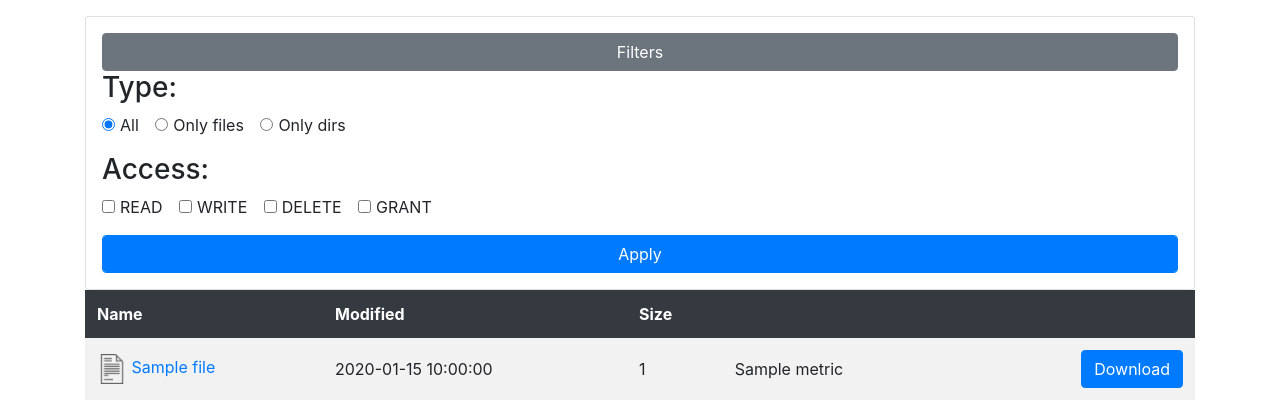
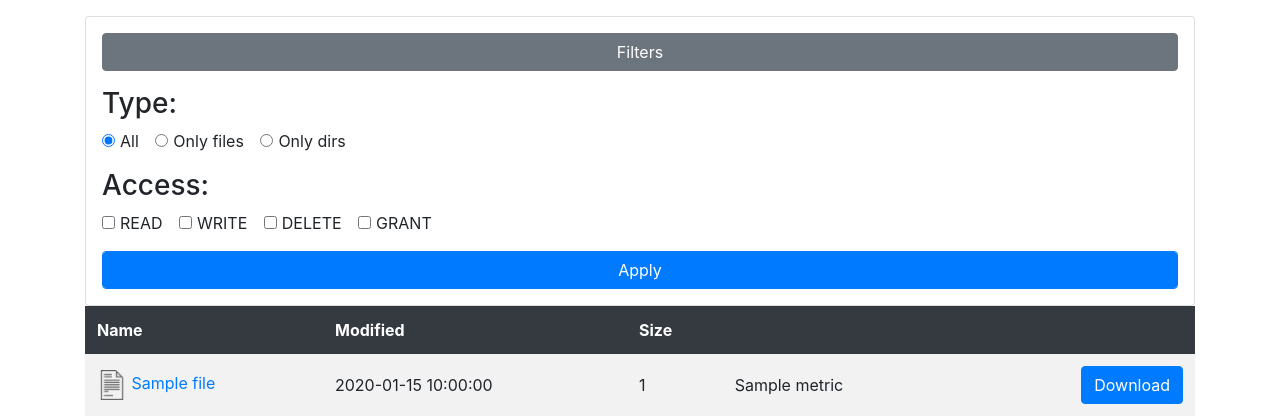
Before and after one commit to AleksandrKovshariov/Client, a Flask app: template templates/files/files.html in a window 1280 px wide, after a click on "Filters". Shown: the part 128-548 px from the top of the page. Run offline with Flask 2, Linux system fonts and the light colour scheme; the template is opened without the code that fills it: most values are stand-ins (such as "Sample title", 1, 10 or a date in 2020); some libraries are stand-ins or nearby versions.

Commit message:
Small style changes

```diff
--- a/templates/files/files.html
+++ b/templates/files/files.html
@@ -23,7 +23,7 @@
     </button>
     <form method="get" class="collapse" id="filters">
       <div class="form-group">
-        <h3>Type:</h3>
+        <h3 class="pt-3">Type:</h3>
         <div class="form-check form-check-inline">
           <input class="form-check-input" type="radio" name="exampleRadios" id="exampleRadios1" value="option1" checked>
           <label class="form-check-label" for="exampleRadios1">
```
